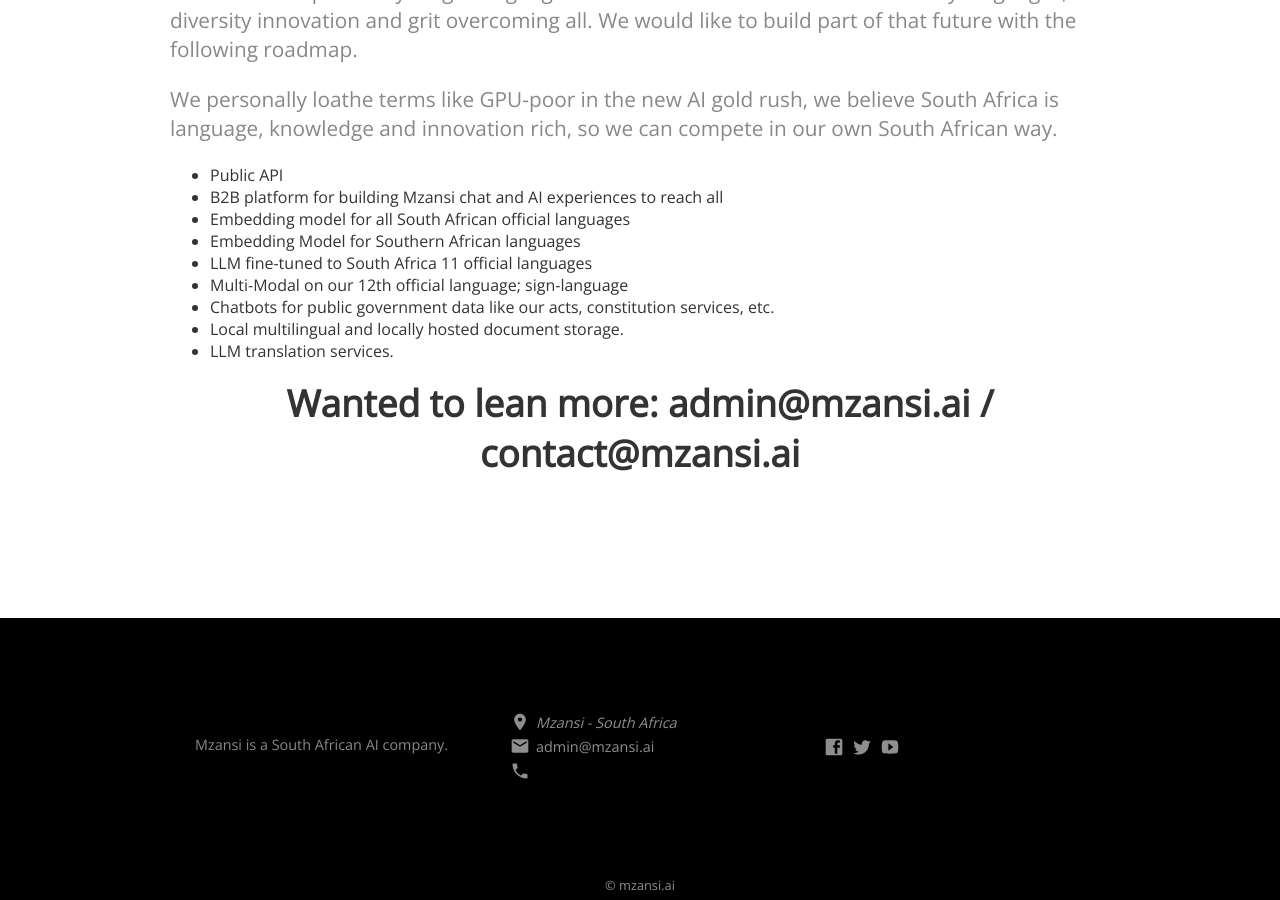
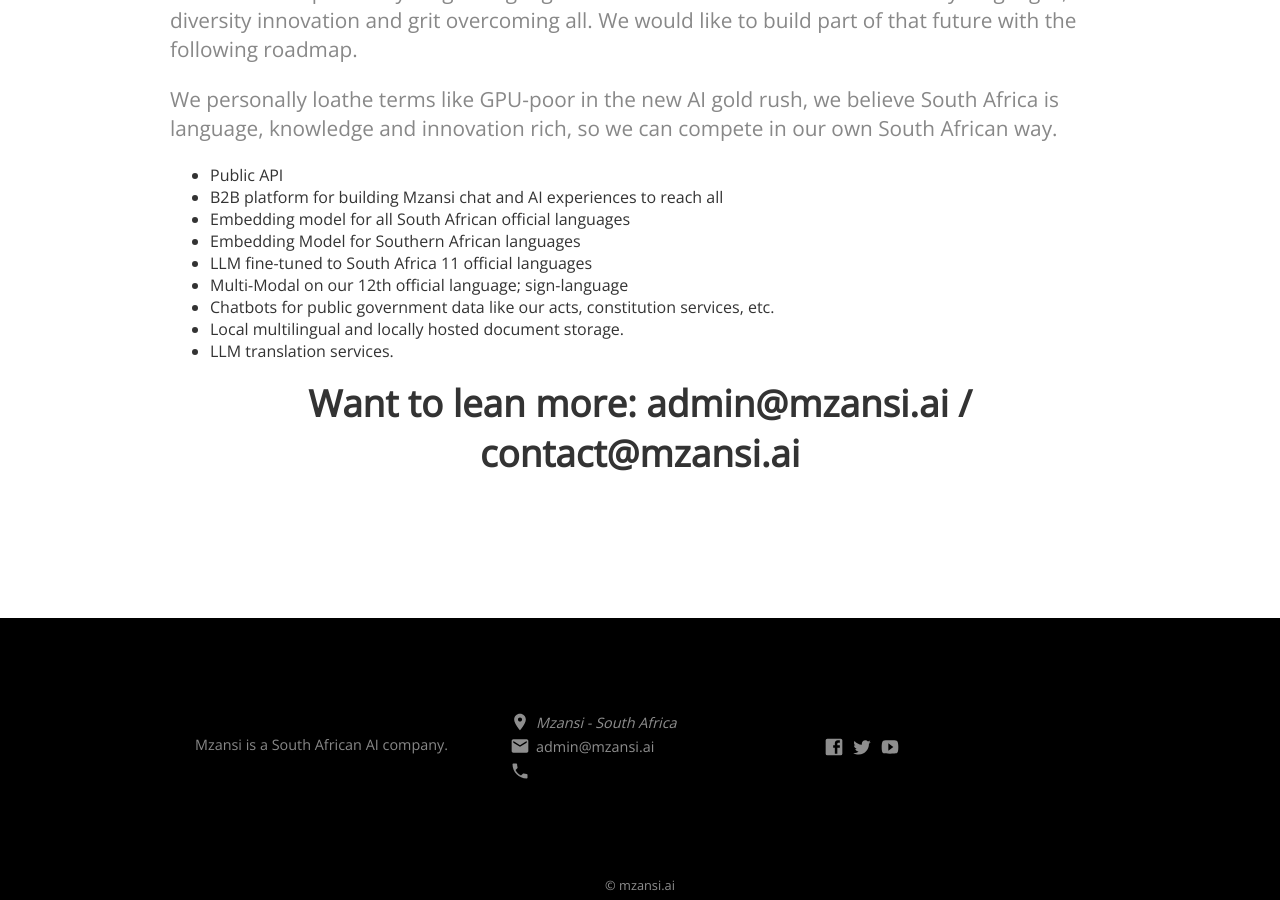
Before and after one commit to mzansi-ai/mzansi-ai.github.io, a Jekyll site: the page built from _posts/2024-05-07-roadmap.md, in a window 1280 px wide and 900 px high, scrolled down 806 px. Built offline with Jekyll 4.4.1, drawn with Linux system fonts in a browser that asks for light colours; nearby versions of some CDN libraries; some of the changed lines change nothing that is shown.

Commit message:
Update 2024-05-07-roadmap.md

```diff
--- a/_posts/2024-05-07-roadmap.md
+++ b/_posts/2024-05-07-roadmap.md
@@ -2,11 +2,11 @@
 title: Mzansi.ai Roadmap
 author_staff_member:
 date: 2024-05-07
-featured_image:
+featured_image: https://www.mzansi.ai/images/future_south_africa.webp
 ---
 # Roadmap aka Mzansi AI landscape
 
-![image]([files://C:/Users/jzhang/Desktop/Isolated.png](https://www.mzansi.ai/images/uture_south_africa.webp))
+![image]([files://C:/Users/jzhang/Desktop/Isolated.png](https://www.mzansi.ai/images/future_south_africa.webp))
 
 Much like the image generate by OpenAI's DALL-E, we believe South Africa has a bright future within AI and specifically Large Language Models.
 South Africa  is a nation of many languages, diversity innovation and grit overcoming all. We would like to build part of that future with the following roadmap.
@@ -23,5 +23,5 @@
 * Local multilingual and locally hosted document storage.
 * LLM translation services.
 
-Wanted to lean more: admin@mzansi.ai / contact@mzansi.ai
+Want to lean more: admin@mzansi.ai / contact@mzansi.ai
 ---
```
